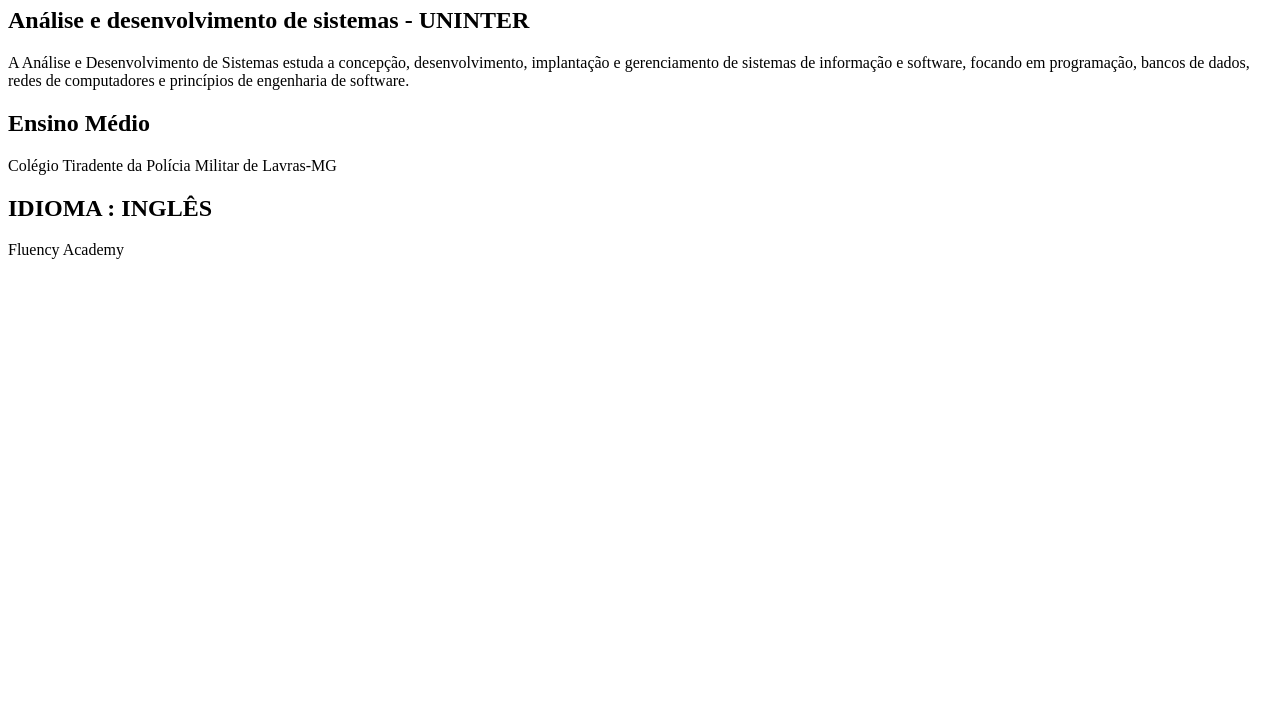
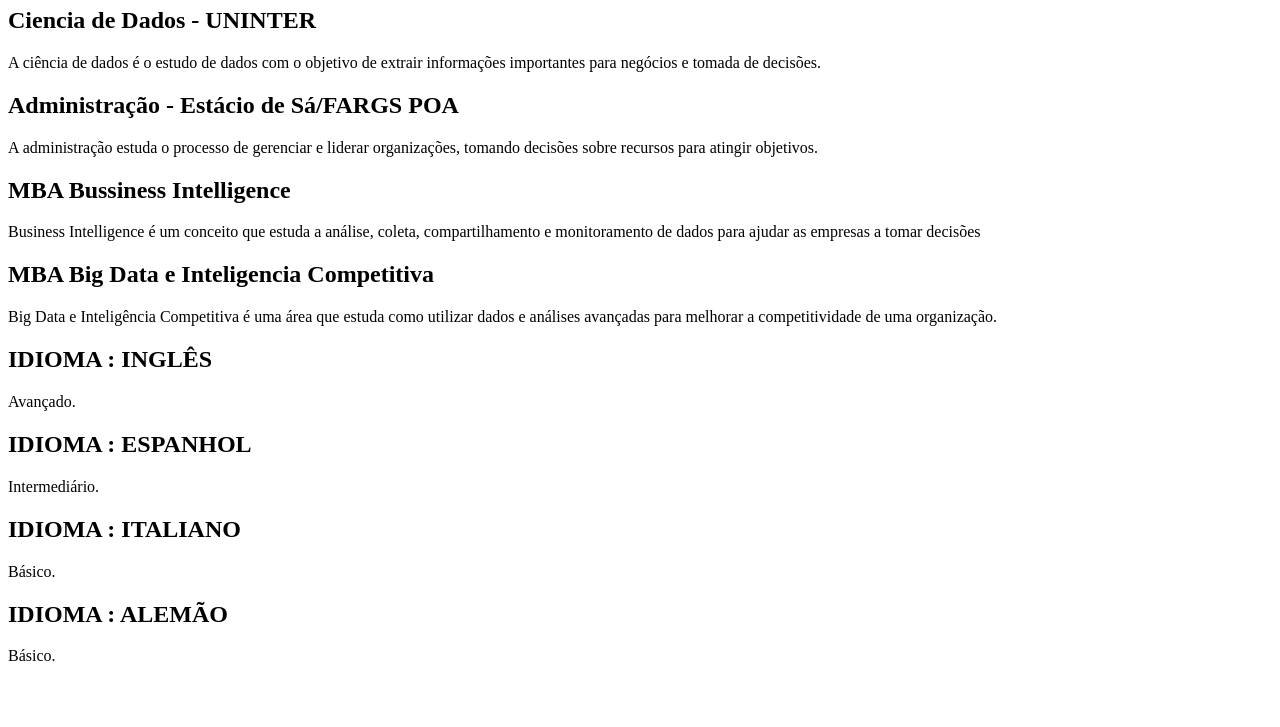
Before and after one commit to imcallednati/Ciencia-de-Dados-Ferramenta-Web-, a plain HTML site: page education.html in a window 1280 px wide. Shown: the part 73-800 px from the top of the page. Drawn offline with Linux system fonts and the light colour scheme.

Commit message:
education.html

```diff
--- a/education.html
+++ b/education.html
@@ -6,14 +6,24 @@
     <title>Document</title>
 </head>
 <body>
-    <h1>EDUCAÇÃO ACADÊMICA</h1>
-    <h2>Análise e desenvolvimento de sistemas - UNINTER</h2>
-    <P>A Análise e Desenvolvimento de Sistemas estuda a concepção, desenvolvimento, implantação e gerenciamento de sistemas de informação e software, focando em programação, bancos de dados, redes de computadores e princípios de engenharia de software.</P>
-
-    <h2>Ensino Médio</h2>
-    <p>Colégio Tiradente da Polícia Militar de Lavras-MG</p>
+    <h1>Formação Academica</h1>
+    <h2>Ciencia de Dados - UNINTER</h2>
+    <P>A ciência de dados é o estudo de dados com o objetivo de extrair informações importantes para negócios e tomada de decisões.</P>
+    <h2>Administração - Estácio de Sá/FARGS POA</h2>
+    <P>A administração estuda o processo de gerenciar e liderar organizações, tomando decisões sobre recursos para atingir objetivos.</P>
+    <h2>MBA Bussiness Intelligence</h2>
+    <P>Business Intelligence é um conceito que estuda a análise, coleta, compartilhamento e monitoramento de dados para ajudar as empresas a tomar decisões</P>
+    <h2>MBA Big Data e Inteligencia Competitiva</h2>
+    <P>Big Data e Inteligência Competitiva é uma área que estuda como utilizar dados e análises avançadas para melhorar a competitividade de uma organização.</P>
 
     <h2>IDIOMA : INGLÊS</h2>
-    <p>Fluency Academy</p>
+    <P>Avançado.</P>
+    <h2>IDIOMA : ESPANHOL</h2>
+    <P>Intermediário.</P>
+    <h2>IDIOMA : ITALIANO</h2>
+    <P>Básico.</P>
+    <h2>IDIOMA : ALEMÃO</h2>
+    <P>Básico.</P>
+
 </body>
 </html>
```
